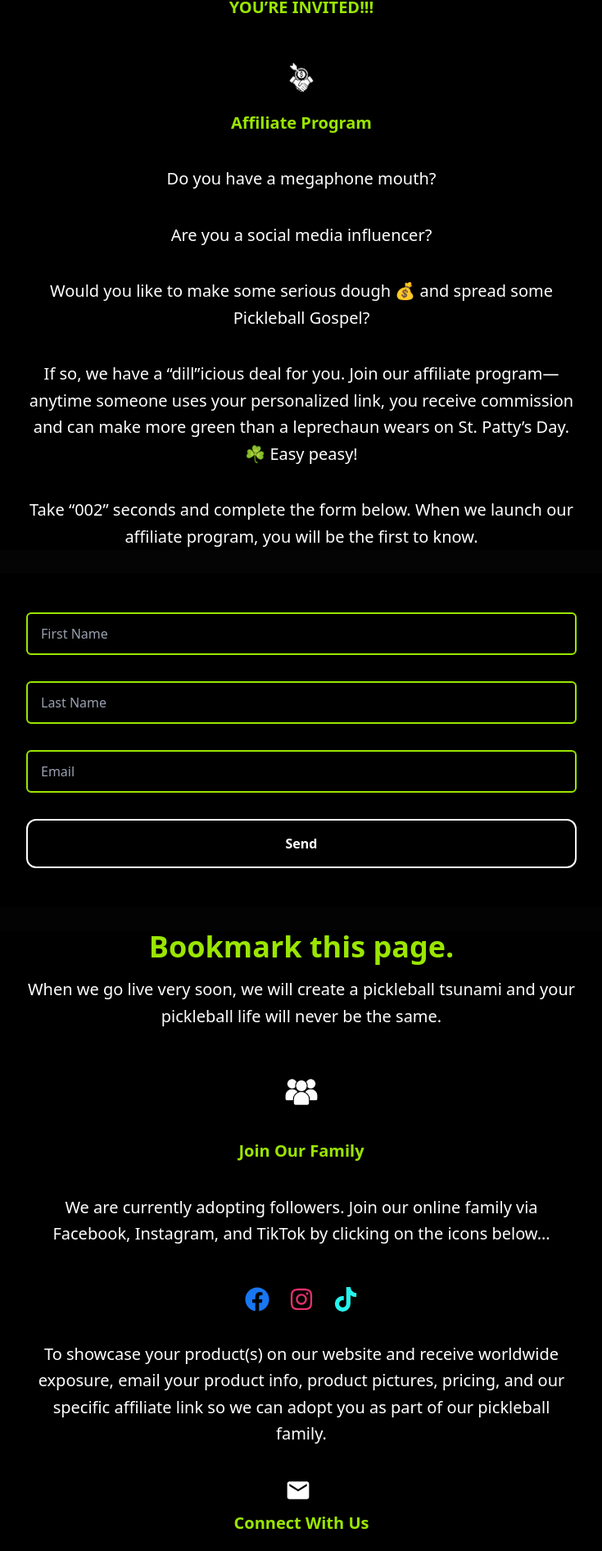
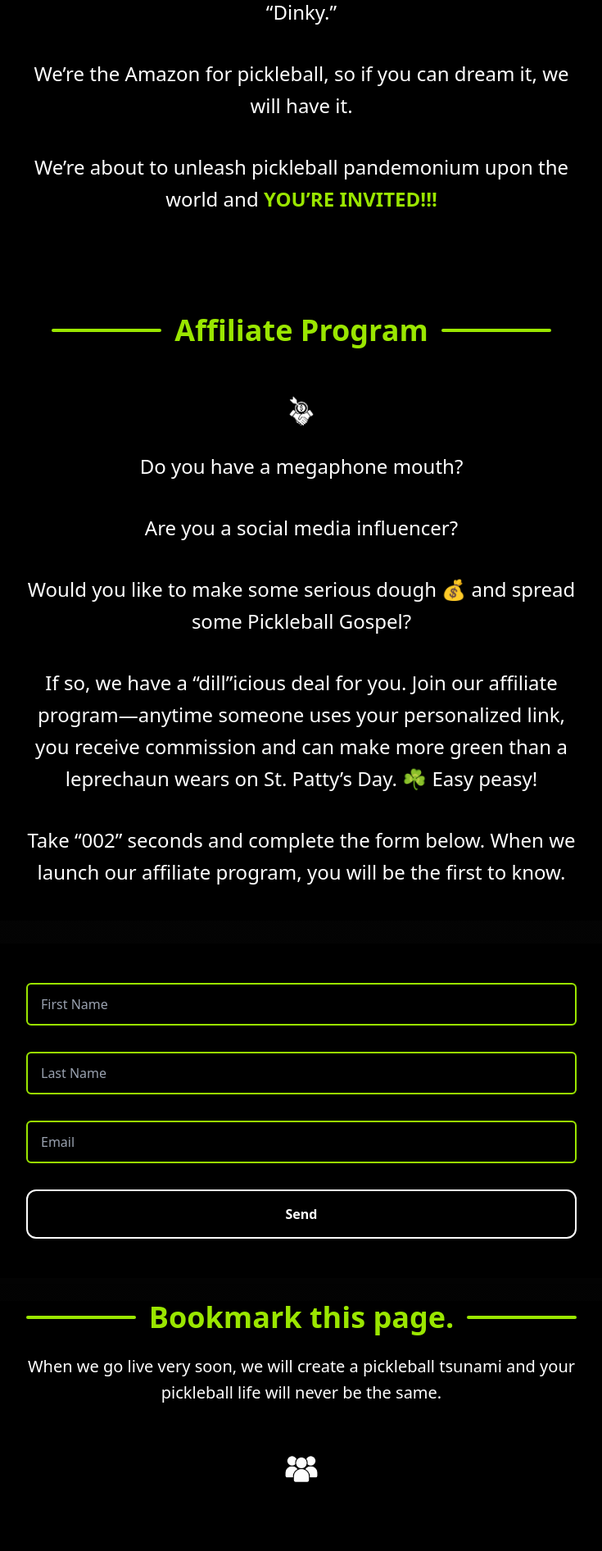
Before and after one commit to ahmedafzal98/wesellpickleball, a React (Vite) app in the folder client/: page / in a window 1280 px wide. Shown: the part 851-2743 px from the top of the page at 82% size, without its empty margins (272-1007 px from the left). Built offline with nearby package versions, Linux system fonts and the light colour scheme.

Commit message:
fixed changes

```diff
--- a/client/src/components/AffiliateInfo.jsx
+++ b/client/src/components/AffiliateInfo.jsx
@@ -1,11 +1,10 @@
 import React from "react";
-
 import affiliateIcon from "../assets/Affiliate.png";
 
 const AffiliateInfo = () => {
   return (
-    <div className="overflow-x-hidden flex flex-col items-center justify-center bg-black px-4 sm:px-6 ">
-      <div className="w-full max-w-2xl text-white text-lg sm:text-xl leading-relaxed text-center space-y-7 sm:space-y-9">
+    <div className="overflow-x-hidden flex flex-col items-center justify-center bg-black px-4 sm:px-6 py-10">
+      <div className="w-full max-w-2xl text-white text-xl sm:text-2xl leading-relaxed text-center space-y-7 sm:space-y-9">
         <p>
           Think one-stop shop for all things pickleball. 🏓 We will have more
           pickleball paraphernalia than there are grains of sand on a really big
@@ -25,15 +24,23 @@ const AffiliateInfo = () => {
           <span className="text-lime-400 font-bold">YOU’RE INVITED!!!</span>
         </p>
 
+        {/* Add space below invitation */}
+        <div className="h-10" />
+
+        {/* Decorative line and headline */}
+        <div className="flex items-center justify-center space-x-4">
+          <div className="w-1/5 h-1 bg-lime-400 rounded-full" />
+          <p className="text-lime-400 font-bold text-3xl sm:text-4xl leading-relaxed whitespace-nowrap">
+            Affiliate Program
+          </p>
+          <div className="w-1/5 h-1 bg-lime-400 rounded-full" />
+        </div>
+
         <img
           src={affiliateIcon}
           alt="Affiliate Icon"
-          className="w-16 h-16 mx-auto my-2"
+          className="w-16 h-16 mx-auto my-4"
         />
-
-        <p className="text-lime-400 font-bold text-xl leading-relaxed">
-          Affiliate Program
-        </p>
 
         <p>Do you have a megaphone mouth?</p>
         <p>Are you a social media influencer?</p>
@@ -47,7 +54,6 @@ const AffiliateInfo = () => {
           commission and can make more green than a leprechaun wears on St.
           Patty’s Day. ☘ Easy peasy!
         </p>
-
         <p>
           Take “002” seconds and complete the form below. When we launch our
           affiliate program, you will be the first to know.
--- a/client/src/components/BookmarkSection.jsx
+++ b/client/src/components/BookmarkSection.jsx
@@ -13,25 +13,40 @@ const BookmarkSection = () => {
     const title = "We Sell Pickleball";
 
     if (window.external && "AddFavorite" in window.external) {
-      // For Internet Explorer
       window.external.AddFavorite(url, title);
     } else {
       setShowModal(true);
     }
   };
 
+  // Reusable heading section
+  const SectionHeading = ({ text }) => (
+    <div className="flex items-center justify-center mt-14 mb-6">
+      <div className="w-1/5 h-1 bg-lime-400 rounded-full" />
+      <h2 className="text-lime-400 font-bold text-3xl sm:text-4xl px-4 text-center whitespace-nowrap">
+        {text}
+      </h2>
+      <div className="w-1/5 h-1 bg-lime-400 rounded-full" />
+    </div>
+  );
+
   return (
     <div className="overflow-x-hidden flex flex-col items-center justify-center bg-black px-4 sm:px-6 mt-7">
       <div className="w-full max-w-2xl text-white text-lg sm:text-xl leading-relaxed text-center space-y-7 sm:space-y-9">
+        {/* Decorative "Bookmark this page." */}
+        <div className="flex items-center justify-center mb-6">
+          <div className="w-1/5 h-1 bg-lime-400 rounded-full" />
           <a
             href="#"
             onClick={handleBookmark}
-          className="text-lime-400 font-bold text-3xl sm:text-4xl hover:underline hover:scale-105 transition-transform inline-block mb-4"
+            className="text-lime-400 font-bold text-3xl sm:text-4xl hover:underline hover:scale-105 transition-transform px-4 whitespace-nowrap"
           >
             Bookmark this page.
           </a>
+          <div className="w-1/5 h-1 bg-lime-400 rounded-full" />
+        </div>
 
-        <p className="text-lg sm:text-xl leading-relaxed">
+        <p>
           When we go live very soon, we will create a pickleball tsunami and
           your pickleball life will never be the same.
         </p>
@@ -42,11 +57,9 @@ const BookmarkSection = () => {
           className="w-20 h-20 mx-auto my-4"
         />
 
-        <p className="text-lime-400 font-bold text-xl leading-relaxed">
-          Join Our Family
-        </p>
+        <SectionHeading text="Join Our Family" />
 
-        <p className="text-lg sm:text-xl leading-relaxed">
+        <p>
           We are currently adopting followers. Join our online family via
           Facebook, Instagram, and TikTok by clicking on the icons below…
         </p>
@@ -81,7 +94,7 @@ const BookmarkSection = () => {
           </a>
         </div>
 
-        <p className="text-lg sm:text-xl leading-relaxed">
+        <p>
           To showcase your product(s) on our website and receive worldwide
           exposure, email your product info, product pictures, pricing, and our
           specific affiliate link so we can adopt you as part of our pickleball
@@ -95,23 +108,21 @@ const BookmarkSection = () => {
           >
             <MdEmail className="w-8 h-8 mr-2" />
           </a>
-          <p className="text-lime-400 font-bold text-xl leading-relaxed">
-            Connect With Us
-          </p>
         </div>
 
-        <p className="text-lg sm:text-xl leading-relaxed">
+        {/* Decorative "Connect With Us" heading */}
+        <SectionHeading text="Connect With Us" />
+
+        <p>
           Our mantra is fostering the pickleball community so we are all ears.
           If you have any ideas or suggestions, email us as well. We take your
           feedback very seriously because this is the pickleball community’s
-          website — not just ours.
+          website, not just ours.
         </p>
 
-        <p className="text-lg sm:text-xl leading-relaxed">
-          With pickles in our pockets and smiles on our faces,
-        </p>
+        <p>With pickles in our pockets and smiles on our faces,</p>
 
-        <p className="text-lime-400 font-bold text-2xl sm:text-3xl leading-relaxed">
+        <p className="text-lime-400 font-bold text-3xl sm:text-4xl leading-relaxed">
           Your Pickleball Overlords
         </p>
       </div>
@@ -128,17 +139,18 @@ const BookmarkSection = () => {
         <div className="fixed inset-0 bg-black bg-opacity-70 flex items-center justify-center z-50 px-4">
           <div className="bg-white p-6 rounded-xl shadow-lg text-center max-w-md w-full">
             <h2 className="text-xl sm:text-2xl font-bold text-black mb-4">
-              Bookmark Us!
+              To bookmark WeSellPickleball.com,
             </h2>
             <p className="text-gray-700 text-base sm:text-lg">
-              Press <strong>Ctrl + D</strong> (or <strong>Cmd + D</strong> on
-              Mac) to bookmark our site.
+              Press <strong>Ctrl + D</strong> (Windows) <br />
+              or <br />
+              <strong>Cmd + D</strong> (Mac)
             </p>
             <button
               onClick={() => setShowModal(false)}
               className="mt-6 px-4 py-2 bg-lime-500 hover:bg-lime-600 text-white rounded-lg transition"
             >
-              Got it!
+              Exit
             </button>
           </div>
         </div>
--- a/client/src/components/Navbar.jsx
+++ b/client/src/components/Navbar.jsx
@@ -4,14 +4,15 @@ const Navbar = () => {
   return (
     <>
       <nav className="overflow-x-hidden text-white flex flex-col items-center justify-center h-auto">
-        <div className="w-4/5 h-22 flex justify-center xl:justify-start ">
+        <div className="w-full sm:w-4/5 flex justify-center sm:justify-start">
           <img
             src={pickleball_logo}
             alt="Pickleball Logo"
-            className="h-full w-auto bg-transparent"
+            className="h-32 sm:h-36 md:h-36 lg:h-32 xl:h-32 w-auto bg-transparent"
           />
         </div>
-        <div className="h-0.5 w-full bg-[#B7D92D] mt-2"></div>
+        {/* Horizontal Line with added margin */}
+        <div className="h-0.5 w-full bg-[#B7D92D] mt-7"></div>
       </nav>
     </>
   );
```
Lines whose indentation alone changed are shown as unchanged.
